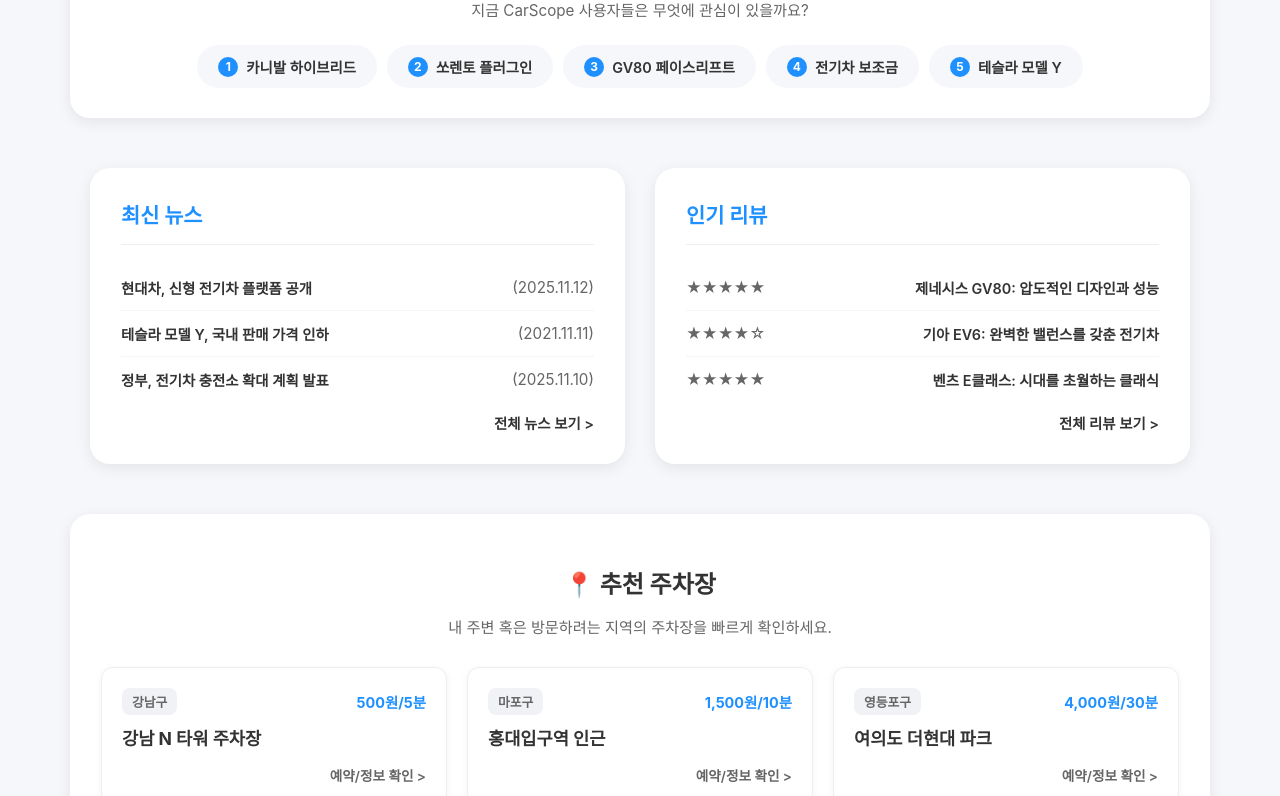
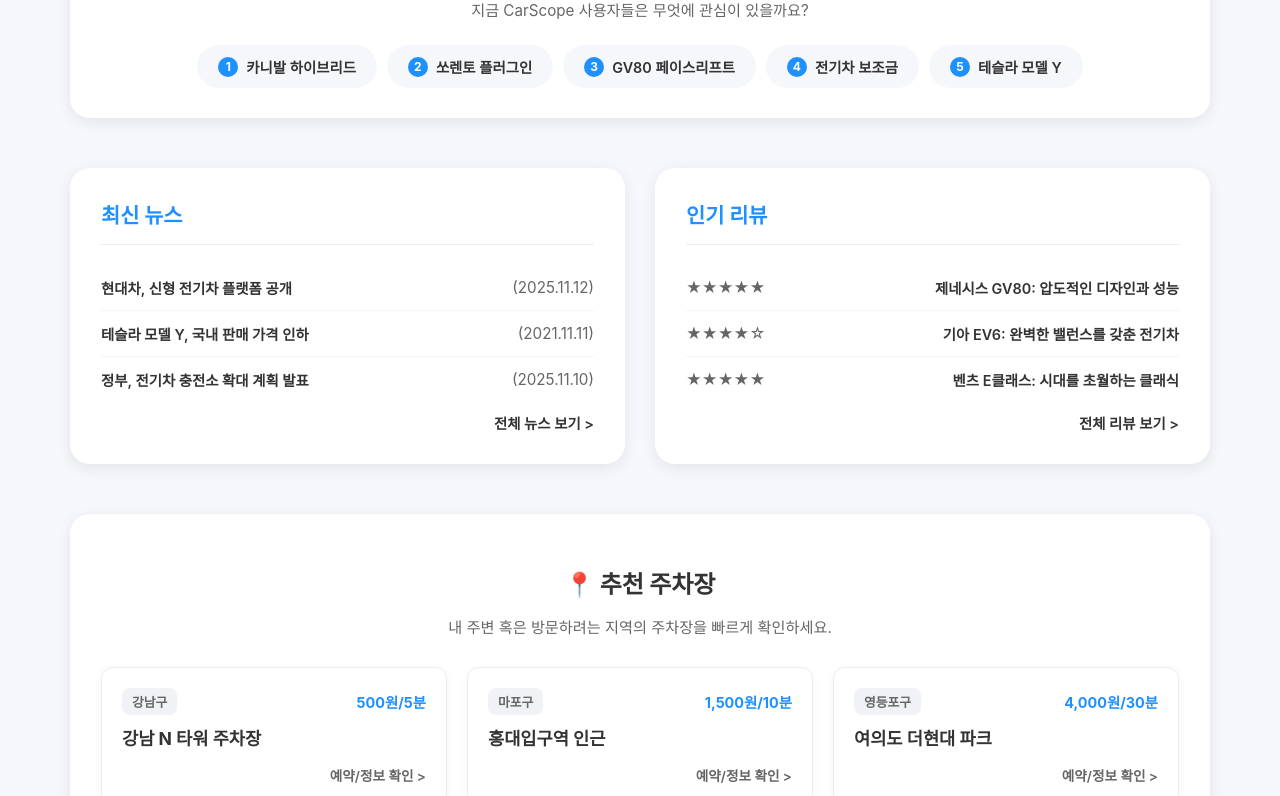
Before and after one commit to 2024136034-hakcheol/car-scope, a React (Create React App) app: page / in a window 1280 px wide. Shown: the part 537-1333 px from the top of the page. Built offline with nearby package versions, Linux system fonts and the light colour scheme; no server answers.

Commit message:
style: HomePage 메인 콘텐츠 그리드 정렬 수정

```diff
--- a/src/styles/HomePage.css
+++ b/src/styles/HomePage.css
@@ -238,7 +238,7 @@ body {
     width: 100%;
     max-width: var(--container-width);
     margin-bottom: 50px;
-    padding: 0 20px;
+    padding: 0;
     box-sizing: border-box;
 }
 
@@ -318,7 +318,7 @@ body {
     font-size: 1.5rem;
     color: var(--text-dark);
     margin-bottom: 10px;
-    font-weight: 700;
+    font-weight: 800;
 }
 
 .parking-recommendation-section p {
```
